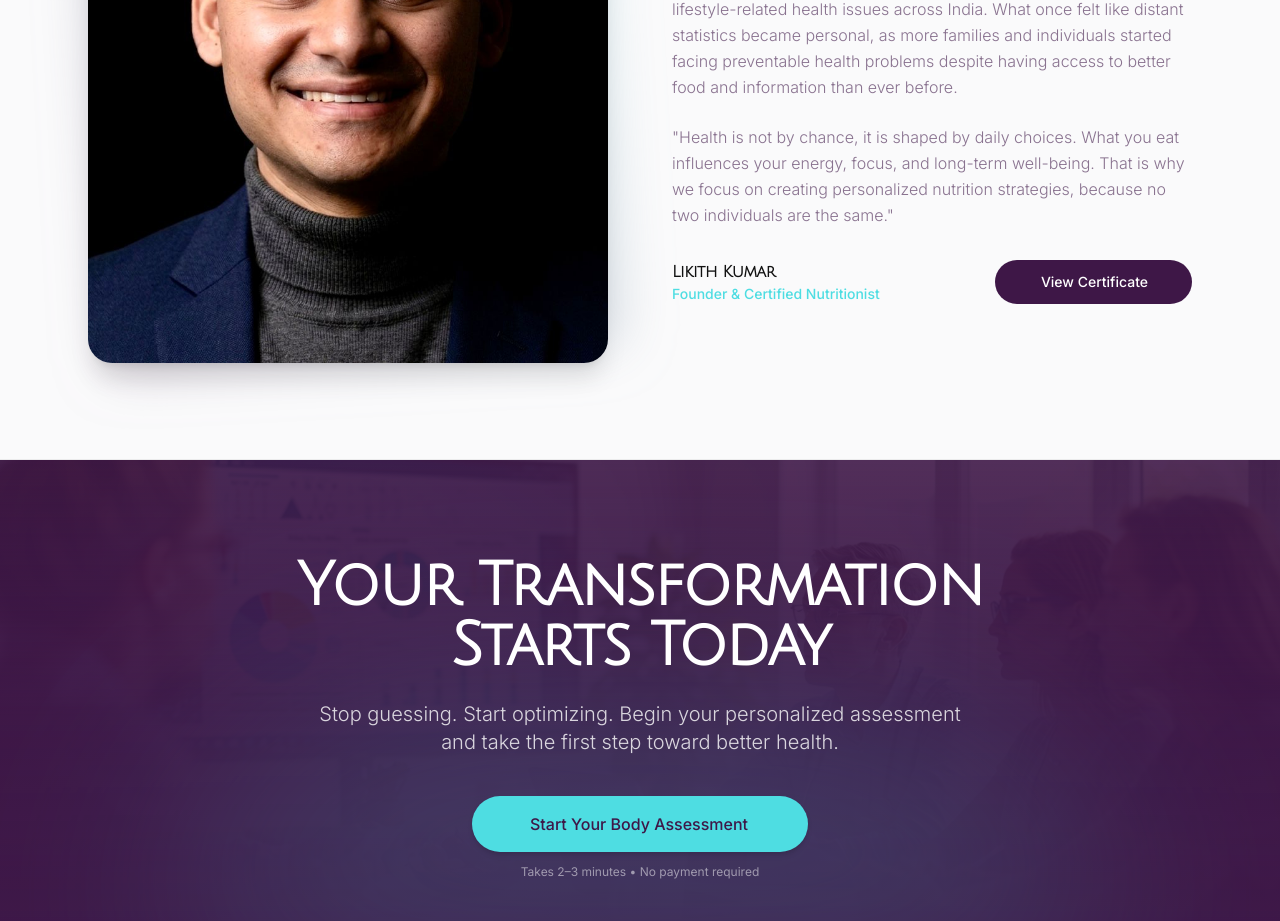
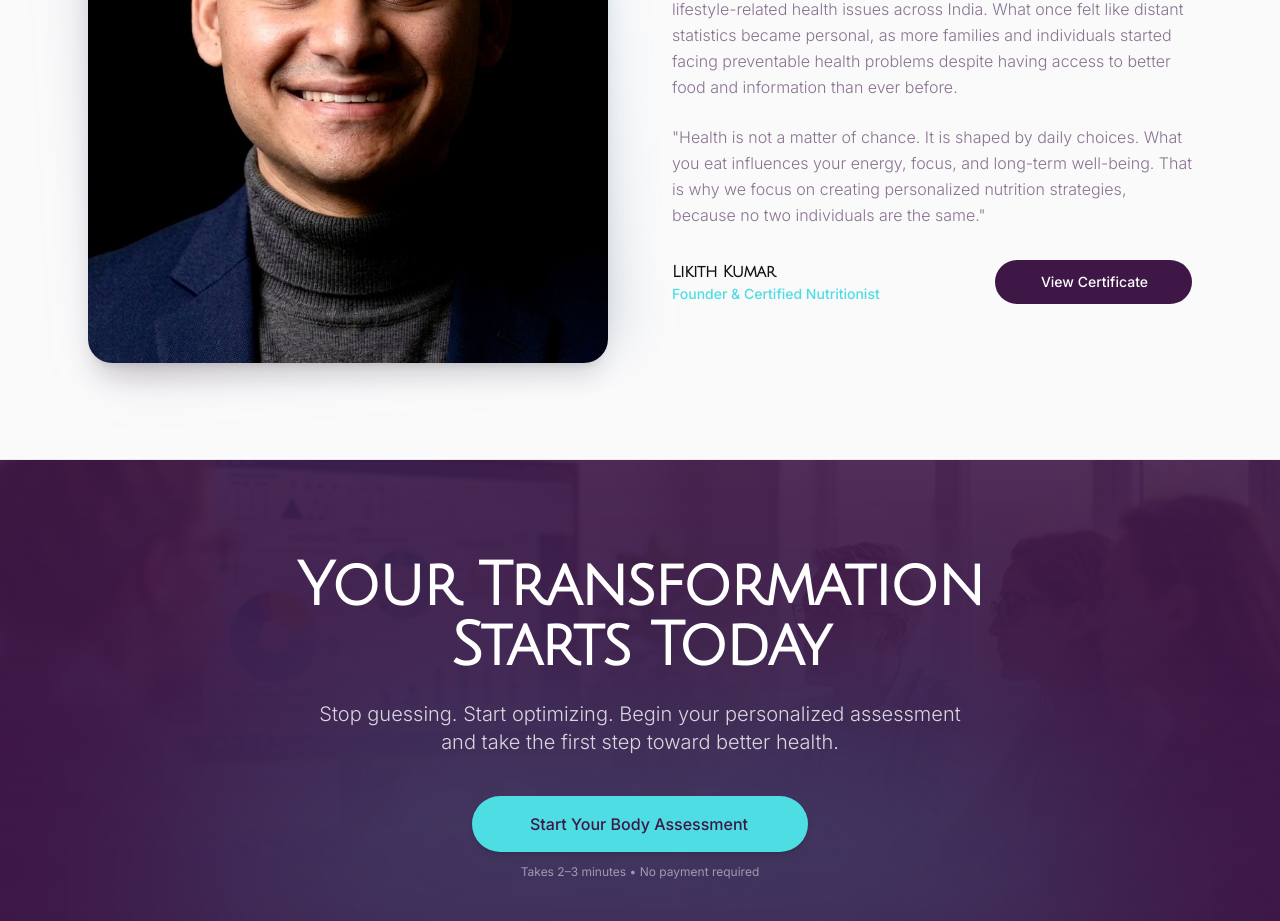
Before and after one commit to Xvitalnow/xvital, a Next.js app in the folder client/: page / in a window 1280 px wide. Shown: the part 5240-6161 px from the top of the page. Built offline with nearby package versions, Linux system fonts and the light colour scheme; some icons are missing.

Commit message:
Correct quote phrasing in expertSection.js

```diff
--- a/client/app/heroSections/expertSection.js
+++ b/client/app/heroSections/expertSection.js
@@ -123,7 +123,7 @@ export default function ExpertSection() {
               </p>
 
               <p className="text-base text-[#3E1747]/60 font-light leading-relaxed mb-8">
-                "Health is not by chance, it is shaped by daily choices. What you eat influences your energy, focus, and long-term well-being. That is why we focus on creating personalized nutrition strategies, because no two individuals are the same."
+               "Health is not a matter of chance. It is shaped by daily choices. What you eat influences your energy, focus, and long-term well-being. That is why we focus on creating personalized nutrition strategies, because no two individuals are the same."
               </p>
 
               {/* Founder Info */}
```
